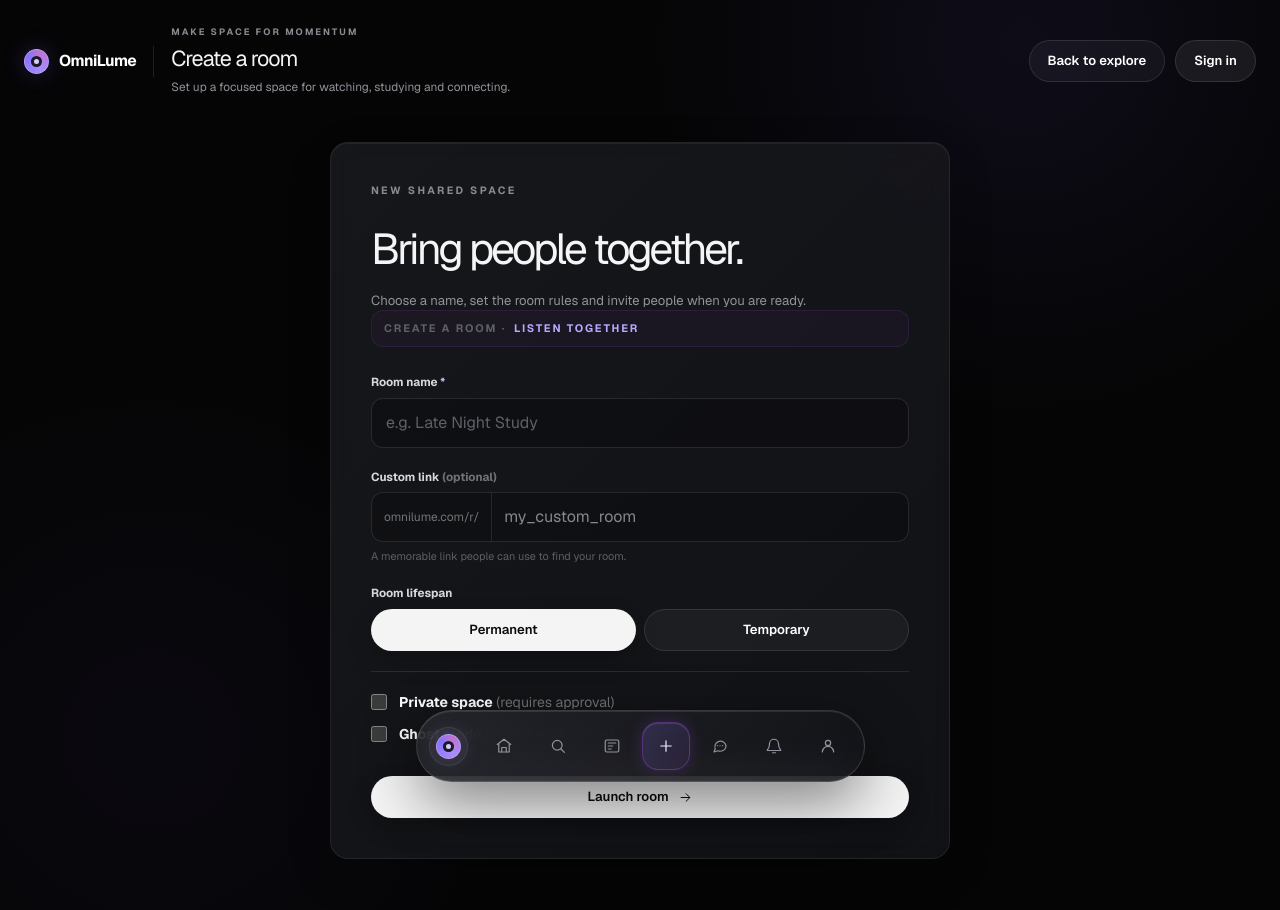
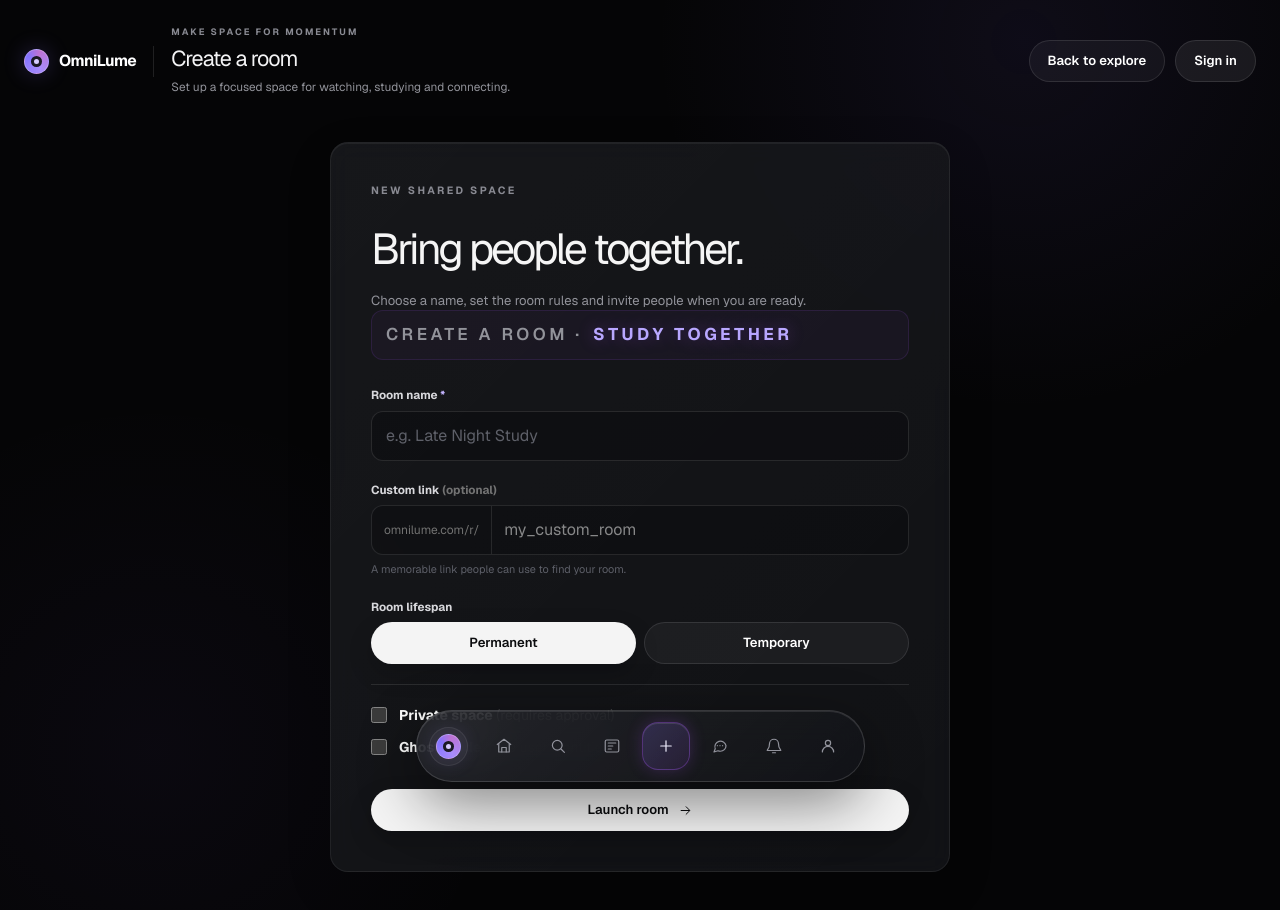
Before and after one commit to omnilume1/omnilume1-project, a Next.js app: page /create-room in a window 1280 px wide. Shown: the top 910 px of the page. Built offline with nearby package versions, Linux system fonts and the light colour scheme; no server answers.

Commit message:
fix: staggered flip animation and +40% sizing for shared phrase line

```diff
--- a/src/app/create-room/page.tsx
+++ b/src/app/create-room/page.tsx
@@ -41,7 +41,7 @@ export default function CreateRoomPage() {
           <p className="section-copy mb-8">Choose a name, set the room rules and invite people when you are ready.</p>
           <FlippingWords
             prefix="CREATE A ROOM ·"
-            phrases={["WATCH TOGETHER", "LISTEN TOGETHER", "STUDY TOGETHER", "WORK TOGETHER", "CREATE TOGETHER"]}
+            phrases={["GROW TOGETHER", "STUDY TOGETHER", "WATCH TOGETHER"]}
             className="create-room-flipping-words"
           />
 
--- a/src/app/globals.css
+++ b/src/app/globals.css
@@ -57,12 +57,19 @@ button:focus-visible, a:focus-visible, input:focus-visible, textarea:focus-visib
 .hero-title { max-width: 640px; margin: 0; background: linear-gradient(180deg,#ffffff 8%,#e4e4e7 52%,#a1a1aa 100%); -webkit-background-clip: text; background-clip: text; color: transparent; font-size: clamp(3.5rem,7vw,6.8rem); font-weight: 700; letter-spacing: -.085em; line-height: .94; }
 .hero-title-accent { background: linear-gradient(92deg,#ddd6fe 0%,#c4b5fd 45%,#a78bfa 100%); -webkit-background-clip: text; background-clip: text; color: transparent; filter: drop-shadow(0 0 26px rgba(168,85,247,.32)); }
 .hero-subtitle { max-width: 465px; margin: 28px 0 0; color: #a8a9b0; font-size: clamp(1rem,1.55vw,1.18rem); line-height: 1.65; }
-.flipping-words { display: flex; align-items: baseline; gap: 8px; min-height: 1.35em; margin: 22px 0 0; color: var(--omni-accent); font-size: .68rem; font-weight: 700; letter-spacing: .17em; line-height: 1.35; text-transform: uppercase; }
-.flipping-words-prefix { color: var(--omni-faint); }
-.flipping-words-window { display: inline-grid; grid-template-columns: 1fr; width: min(19ch, 58vw); min-width: 12.5em; height: 1.35em; overflow: hidden; vertical-align: bottom; }
-.flipping-words-value { display: inline-block; grid-area: 1 / 1; white-space: nowrap; animation: flip-word-in 520ms cubic-bezier(.2,.8,.2,1) both; }
+.flipping-words { display: flex; align-items: baseline; gap: 10px; min-height: 1.4em; margin: 22px 0 0; color: var(--omni-accent); font-size: 14px; font-weight: 700; letter-spacing: .2em; line-height: 1.3; text-transform: uppercase; text-shadow: 0 0 16px rgba(168,85,247,.35); }
+.flipping-words-prefix { color: var(--omni-muted); font-weight: 600; text-shadow: none; }
+.flipping-words-window { position: relative; display: inline-grid; grid-template-columns: minmax(0,1fr); min-width: 12.6em; height: 1.4em; overflow: visible; vertical-align: bottom; }
+.flipping-words-value { grid-area: 1 / 1; display: inline-flex; align-items: baseline; white-space: nowrap; will-change: transform, opacity, filter; }
+.flip-char, .flip-space { display: inline-block; }
+.flipping-words-value.is-incoming .flip-char { animation: flip-char-in 300ms cubic-bezier(.2,.8,.2,1) both; animation-delay: var(--char-delay, 0ms); }
+.flipping-words-value.is-outgoing { position: absolute; left: 0; top: 0; animation: flip-word-out 300ms cubic-bezier(.4,0,.2,1) both; pointer-events: none; }
+@keyframes flip-char-in { from { opacity: 0; transform: translateY(18px); filter: blur(8px); } to { opacity: 1; transform: translateY(0); filter: blur(0); } }
+@keyframes flip-word-out { from { opacity: 1; transform: translateY(0) scale(1); filter: blur(0); } to { opacity: 0; transform: translateY(-28px) scale(1.04); filter: blur(8px); } }
 .hero-flipping-words { margin-top: 27px; }
-.create-room-flipping-words { margin: 0 0 26px; padding: 10px 12px; border: 1px solid rgba(168,85,247,.13); border-radius: 12px; background: rgba(168,85,247,.045); }
+.create-room-flipping-words { margin: 0 0 26px; padding: 12px 14px; border: 1px solid rgba(168,85,247,.13); border-radius: 12px; background: rgba(168,85,247,.045); }
+@media (min-width: 768px) { .flipping-words { font-size: 16px; } }
+@media (min-width: 1024px) { .flipping-words { font-size: 17px; } }
 .hero-actions { display: flex; flex-wrap: wrap; gap: 12px; margin-top: 30px; }
 .stat-row { display: grid; grid-template-columns: repeat(4,minmax(0,1fr)); gap: 0; margin-top: 58px; }
 .stat-item { min-width: 0; padding: 0 20px; border-left: 1px solid var(--omni-line); }
@@ -306,7 +313,6 @@ button:focus-visible, a:focus-visible, input:focus-visible, textarea:focus-visib
 .settings-shell .settings-main select { border: 1px solid var(--omni-line); border-radius: 10px; background: rgba(0,0,0,.25); color: #f4f4f5; }
 .fade-up { animation: fade-up 500ms ease both; }
 @keyframes fade-up { from { opacity: 0; transform: translateY(9px); } to { opacity: 1; transform: translateY(0); } }
-@keyframes flip-word-in { from { opacity: 0; transform: translateY(74%) rotateX(-65deg); filter: blur(4px); } to { opacity: 1; transform: translateY(0) rotateX(0); filter: blur(0); } }
 @keyframes preview-pulse { 0%,100% { opacity: .52; transform: scaleX(.94); transform-origin: left; } 50% { opacity: 1; transform: scaleX(1); transform-origin: left; } }
 @keyframes preview-wave { from { transform: scaleY(.52); opacity: .55; } to { transform: scaleY(1); opacity: 1; } }
 @media (prefers-reduced-motion: reduce) { *,*::before,*::after { scroll-behavior: auto !important; animation-duration: .01ms !important; animation-iteration-count: 1 !important; transition-duration: .01ms !important; } }
--- a/src/app/page.tsx
+++ b/src/app/page.tsx
@@ -57,7 +57,7 @@ export default async function Home() {
             </div>
             <FlippingWords
               prefix="Create together ·"
-              phrases={['Study together', 'Watch together', 'Listen together', 'Grow together']}
+              phrases={['GROW TOGETHER', 'STUDY TOGETHER', 'WATCH TOGETHER']}
               className="hero-flipping-words"
             />
             <div className="stat-row" aria-label="OmniLume highlights">
--- a/src/components/ui/FlippingWords.tsx
+++ b/src/components/ui/FlippingWords.tsx
@@ -1,6 +1,7 @@
 'use client';
 
 import { useEffect, useState } from 'react';
+import type { CSSProperties } from 'react';
 
 interface FlippingWordsProps {
   phrases: string[];
@@ -9,6 +10,15 @@ interface FlippingWordsProps {
   className?: string;
 }
 
+// Must match the flip-word-out duration in globals.css.
+const EXIT_MS = 560;
+const CHAR_STAGGER_MS = 35;
+
+/**
+ * Shared animated phrase line: the outgoing phrase lifts up, blurs and fades
+ * while the incoming phrase enters from below with a per-character stagger —
+ * both layers render on the same frame, so there is never an empty gap.
+ */
 export default function FlippingWords({
   phrases,
   prefix,
@@ -16,26 +26,64 @@ export default function FlippingWords({
   className = '',
 }: FlippingWordsProps) {
   const safePhrases = phrases.filter(Boolean);
-  const [index, setIndex] = useState(0);
+  const [index, setIndex] = useState<{ current: number; outgoing: number | null }>({
+    current: 0,
+    outgoing: null,
+  });
 
   useEffect(() => {
     if (safePhrases.length < 2) return;
 
     const timer = window.setInterval(() => {
-      setIndex((current) => (current + 1) % safePhrases.length);
+      setIndex((state) => ({ current: (state.current + 1) % safePhrases.length, outgoing: state.current }));
     }, intervalMs);
 
     return () => window.clearInterval(timer);
   }, [intervalMs, safePhrases.length]);
 
+  // Remove the exit layer once its animation has fully finished so the DOM
+  // only carries the live phrase between cycles.
+  useEffect(() => {
+    if (index.outgoing === null) return;
+    const cleanup = window.setTimeout(() => {
+      setIndex((state) => (state.outgoing === null ? state : { ...state, outgoing: null }));
+    }, EXIT_MS);
+    return () => window.clearTimeout(cleanup);
+  }, [index.outgoing]);
+
   if (safePhrases.length === 0) return null;
+
+  const renderChars = (phrase: string, animated: boolean) =>
+    phrase.split('').map((char, charIndex) => {
+      if (char === ' ') {
+        return <span key={`${charIndex}-space`} className="flip-space">{'\u00A0'}</span>;
+      }
+      return (
+        <span
+          key={charIndex}
+          className="flip-char"
+          style={animated ? ({ '--char-delay': `${charIndex * CHAR_STAGGER_MS}ms` } as CSSProperties) : undefined}
+        >
+          {char}
+        </span>
+      );
+    });
 
   return (
     <p className={`flipping-words ${className}`.trim()} aria-live="polite">
       {prefix && <span className="flipping-words-prefix">{prefix}</span>}
       <span className="flipping-words-window">
-        <span key={`${safePhrases[index]}-${index}`} className="flipping-words-value">
-          {safePhrases[index]}
+        {index.outgoing !== null && (
+          <span
+            key={`out-${index.outgoing}`}
+            className="flipping-words-value is-outgoing"
+            aria-hidden="true"
+          >
+            {renderChars(safePhrases[index.outgoing], false)}
+          </span>
+        )}
+        <span key={`in-${index.current}`} className="flipping-words-value is-incoming">
+          {renderChars(safePhrases[index.current], true)}
         </span>
       </span>
     </p>
```
